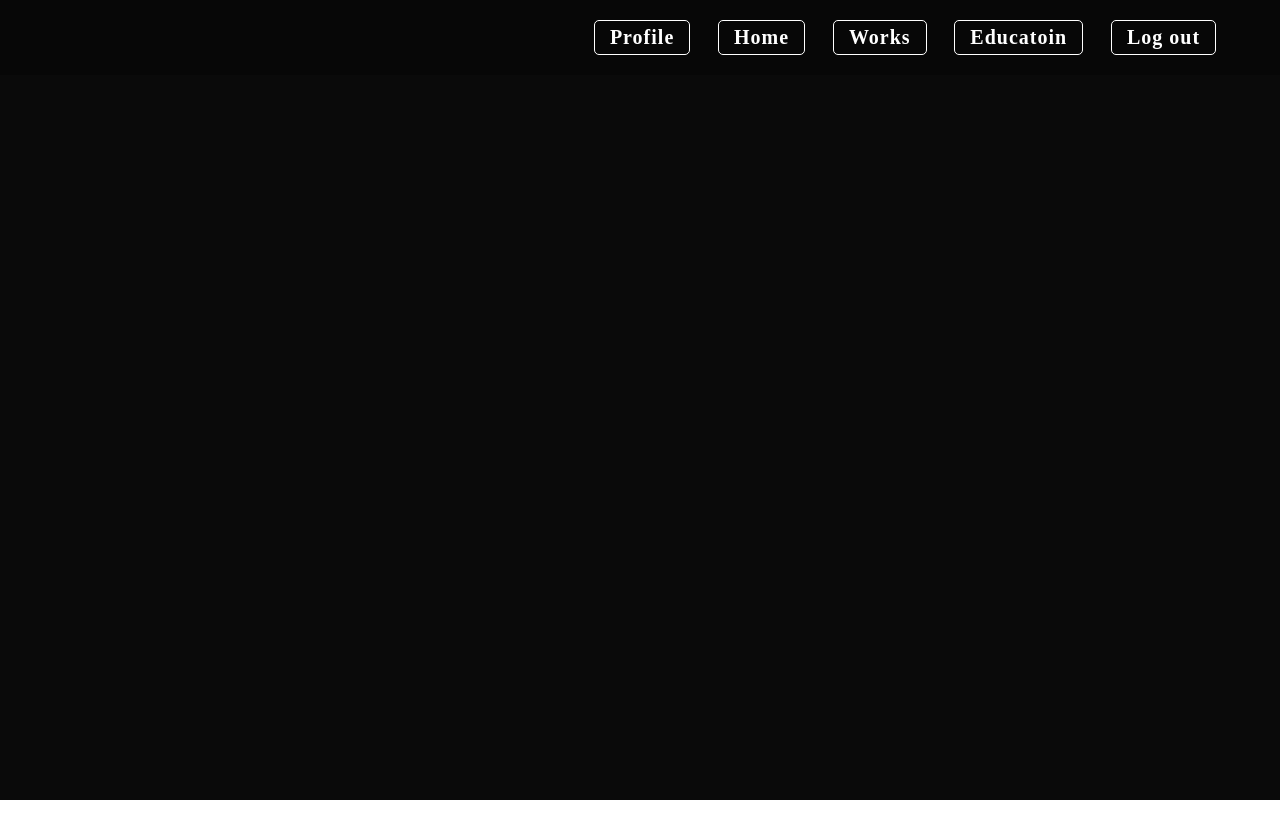
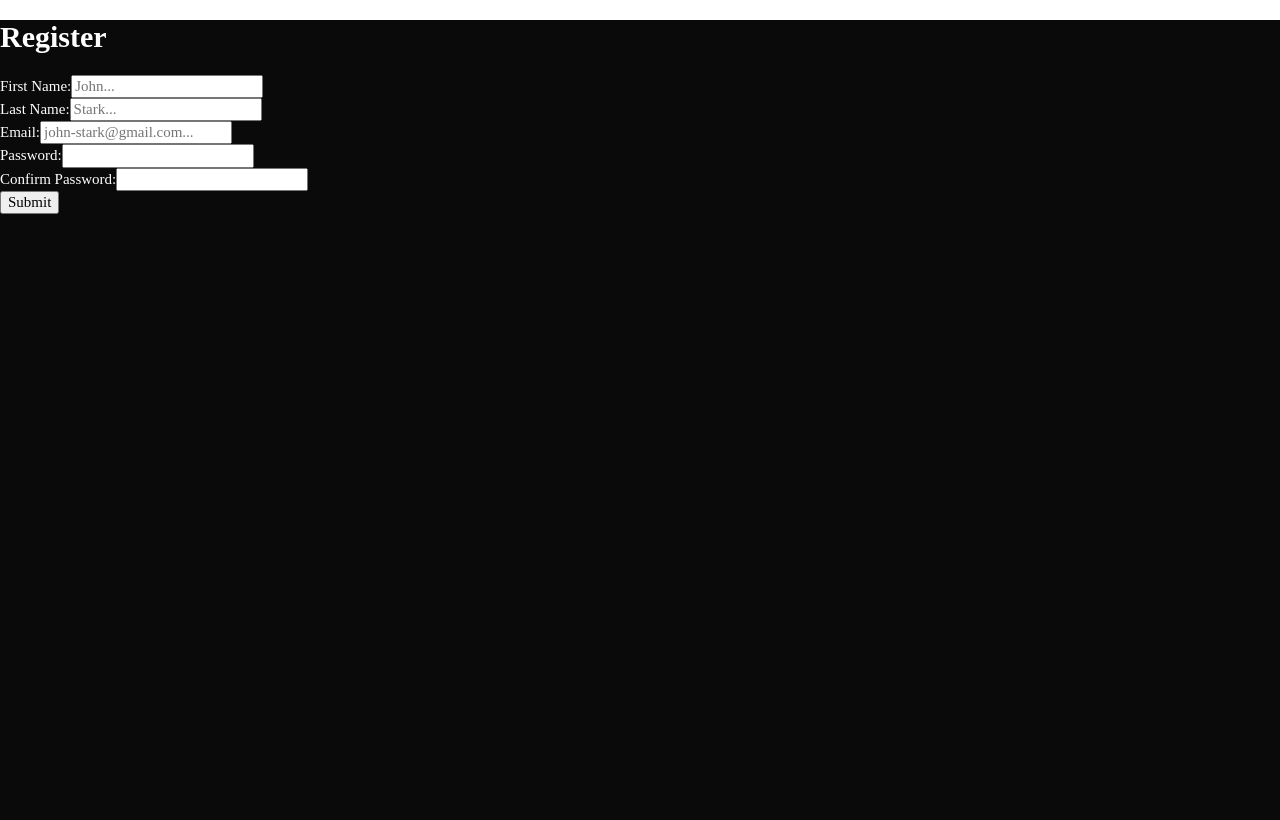
Before and after one commit to Duck-kings/Quiz, a React (Create React App) app: page / in a window 1280 px wide. Built offline with nearby package versions, Linux system fonts and the light colour scheme.

Commit message:
Starting work at forms

```diff
--- a/package.json
+++ b/package.json
@@ -10,13 +10,15 @@
     "@types/node": "^16.18.3",
     "@types/react": "^18.0.24",
     "@types/react-dom": "^18.0.8",
+    "formik": "^2.2.9",
     "normalize.css": "^8.0.1",
     "react": "^18.2.0",
     "react-dom": "^18.2.0",
     "react-scripts": "5.0.1",
     "sass": "^1.55.0",
     "typescript": "^4.8.4",
-    "web-vitals": "^2.1.4"
+    "web-vitals": "^2.1.4",
+    "yup": "^0.32.11"
   },
   "scripts": {
     "start": "react-scripts start",
--- a/src/App.tsx
+++ b/src/App.tsx
@@ -2,14 +2,15 @@ import React from 'react';
 
 import { Header } from './components/Header';
 import { Sidebar } from './components/Sidebar';
+import { RegisterForm } from './components/RegisterForm';
+import { LoginForm } from './components/LoginForm';
 
 function App() {
   return (
     <div className="App">
-      <Header />
+      <RegisterForm />
     </div>
   )
 }
 
-
 export default App;
--- a/src/components/Header/index.tsx
+++ b/src/components/Header/index.tsx
@@ -14,10 +14,10 @@ export const Header: React.FC = () => {
       </div>
       <nav className={styles.navigation}>
         <ul>
+          <li className={styles.btn}>Home</li>
           <li className={styles.btn}>Profile</li>
-          <li className={styles.btn}>Home</li>
-          <li className={styles.btn}>Works</li>
-          <li className={styles.btn}>Educatoin</li>
+          <li className={styles.btn}>My Quizes</li>
+          <li className={styles.btn}>Create Quiz</li>
           <li className={styles.btn}>Log out</li>
         </ul>
       </nav>
--- /dev/null
+++ b/src/components/LoginForm/index.tsx
@@ -0,0 +1,45 @@
+import React from 'react';
+import { Formik, Form, Field, FormikHelpers } from 'formik';
+import * as Yup from 'yup';
+
+import styles from './loginForm.module.scss';
+
+interface ILoginForm {
+  email: string,
+  password: string
+}
+
+const validSchema = Yup.object().shape({
+  email: Yup.string(),
+  password: Yup.string()
+});
+
+export const LoginForm: React.FC = () => {
+  return (
+    <div>
+      <h1>Register</h1>
+      <Formik
+        initialValues={{
+          email: '',
+          password: ''
+        }}
+        validationSchema={validSchema}
+        onSubmit={(values: ILoginForm, { setSubmitting }: FormikHelpers<ILoginForm>) => console.log(values)}
+      >
+        {
+          ({ errors, touched }) => (
+            <Form>
+              <label htmlFor="email">Email:</label>
+              <Field name='email' id='email' placeholder='john-stark@gmail.com...' />
+
+              <label htmlFor="password">Password:</label>
+              <Field name='password' id='password' />
+
+              <button type='submit'>Submit</button>
+            </Form>
+          )
+        }
+      </Formik>
+    </div>
+  );
+}
--- /dev/null
+++ b/src/components/LoginForm/loginForm.module.scss
@@ -0,0 +1 @@
+@import 'src/styles/vars.scss';
--- /dev/null
+++ b/src/components/RegisterForm/index.tsx
@@ -0,0 +1,75 @@
+import React from 'react';
+import { Formik, Form, Field, FormikHelpers } from 'formik';
+import * as Yup from 'yup';
+
+import styles from './registerForm.module.scss';
+
+interface IRegisterForm {
+  firstName: string,
+  lastName: string,
+  email: string,
+  password: string,
+  confirmedPassword: string
+}
+
+const validSchema = Yup.object().shape({
+  firstName: Yup.string(),
+  lastName: Yup.string(),
+  email: Yup.string(),
+  password: Yup.string(),
+  confirmedPassword: Yup.string(),
+});
+
+export const RegisterForm: React.FC = () => {
+  return (
+    <div>
+      <h1>Register</h1>
+      <Formik
+        initialValues={{
+          firstName: '',
+          lastName: '',
+          email: '',
+          password: '',
+          confirmedPassword: ''
+        }}
+        validationSchema={validSchema}
+        onSubmit={(values: IRegisterForm, { setSubmitting }: FormikHelpers<IRegisterForm>) => console.log(values)}
+      >
+        {
+          ({ errors, touched }) => (
+            <Form>
+              <div>
+                <label htmlFor="firstName">First Name:</label>
+                <Field name='firstName' id='firstName' placeholder='John...' />
+              </div>
+
+              <div>
+                <label htmlFor="lastName">Last Name:</label>
+                <Field name='lastName' id='lastName' placeholder='Stark...' />
+              </div>
+
+              <div>
+                <label htmlFor="email">Email:</label>
+                <Field name='email' id='email' placeholder='john-stark@gmail.com...' />
+              </div>
+
+              <div>
+                <label htmlFor="password">Password:</label>
+                <Field name='password' id='password' />
+              </div>
+
+              <div>
+                <label htmlFor="confirmedPassword">Confirm Password:</label>
+                <Field name='confirmedPassword' id='confirmedPassword' />
+              </div>
+
+              <div>
+                <button type='submit'>Submit</button>
+              </div>
+            </Form>
+          )
+        }
+      </Formik>
+    </div>
+  );
+}
--- /dev/null
+++ b/src/components/RegisterForm/registerForm.module.scss
@@ -0,0 +1 @@
+@import 'src/styles/vars.scss';
```
Also changed, not shown: .prettierrc.json, 1 other file (tests, documents, lock files or other folders).
